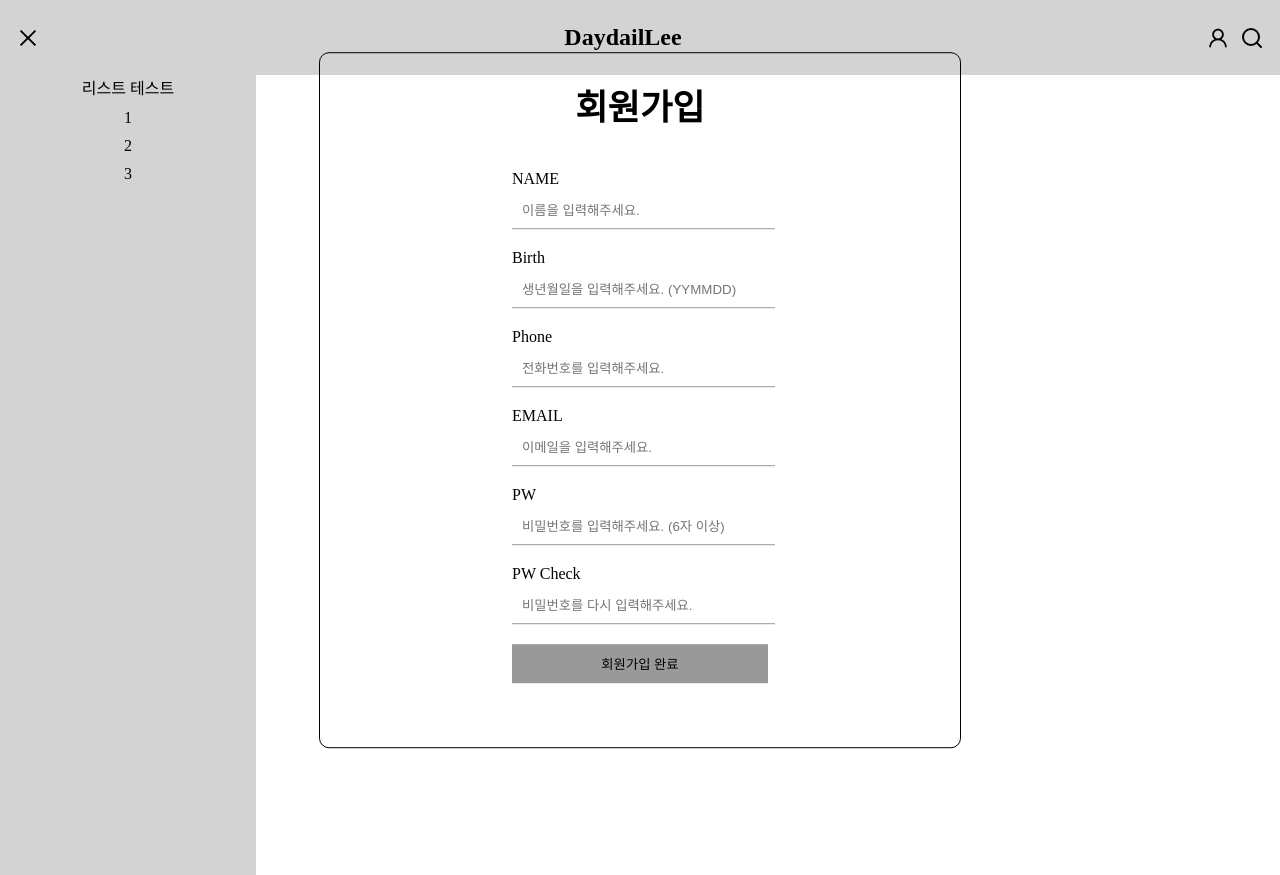
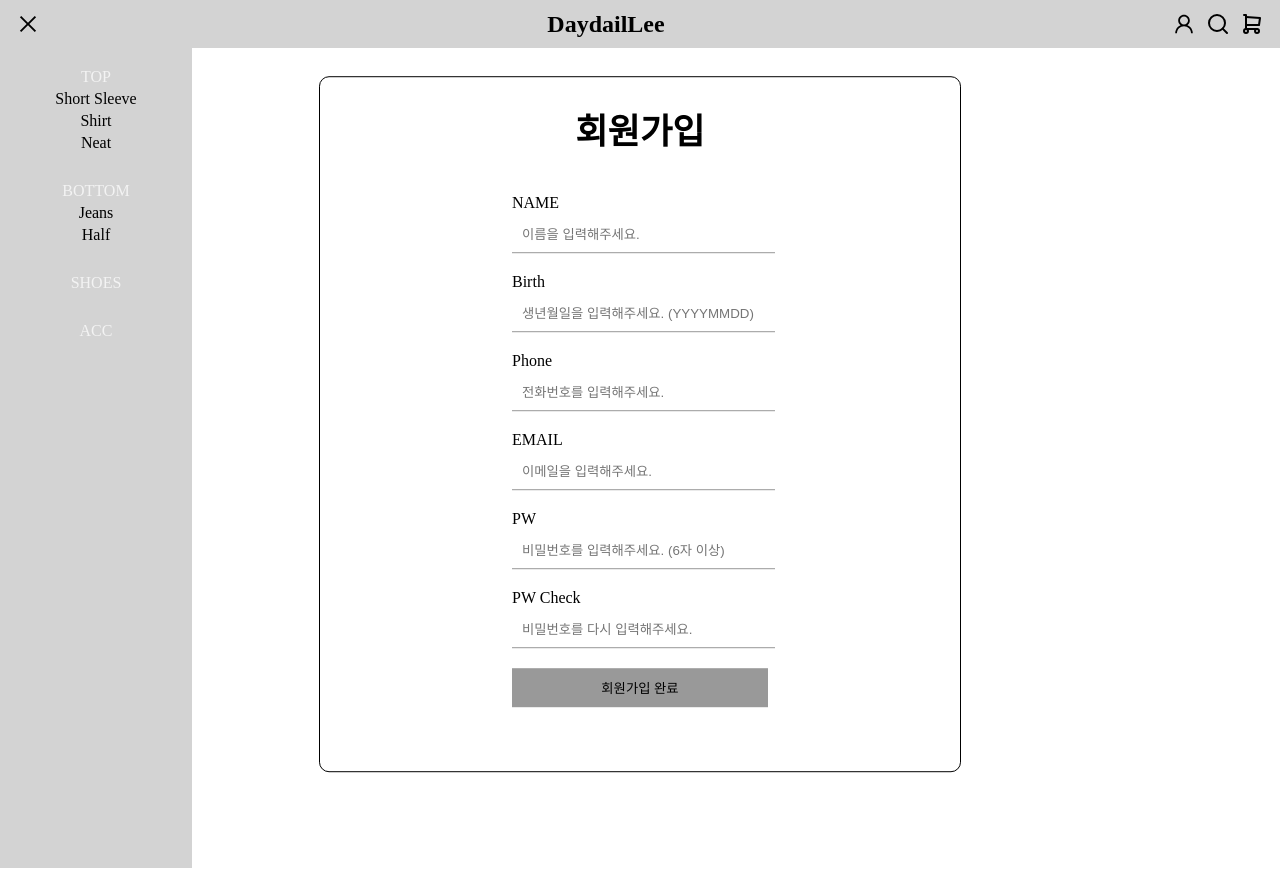
Before and after one commit to SeongBinBin/DaydailLee, a React (Create React App) app: page /register in a window 1280 px wide. Both pictures are taken after a click on the icon 28 px from the left and 37 px from the top of the page. Built offline with nearby package versions, Linux system fonts and the light colour scheme; a web font is replaced by a local one.

Commit message:
autologin update

```diff
--- a/src/App.css
+++ b/src/App.css
@@ -11,3 +11,7 @@
   font-size: 1rem;
   position: relative;
 }
+
+p{
+  margin: 0;
+}
--- a/src/App.js
+++ b/src/App.js
@@ -3,14 +3,15 @@ import './App.css';
 import { BrowserRouter as Router, Route, Routes } from 'react-router-dom';
 import Header from './Components/Header/Header'
 import Register from './Pages/Register/Register';
+import MainPage from './Pages/MainPage/MainPage';
 
 function App() {
   return (
     <Router>
       <div className="App">
-        {/* <Header /> */}
+        <Header />
         <Routes>
-          <Route path="/DaydailLee" element={<Header />} />
+          <Route path="/DaydailLee" element={<MainPage />} />
           <Route path='/register' element={<Register />}/>
         </Routes>
       </div>
--- a/src/Components/Header/Header.css
+++ b/src/Components/Header/Header.css
@@ -10,6 +10,7 @@
     align-items: center;
     justify-content: space-between;
     padding: 0 1rem;
+    height: 6vh;
 }
 
 .header_logo{
@@ -34,12 +35,22 @@
 .list_area{
     position: absolute;
     height: 100vh;
-    width: 20%;
+    width: 15%;
     background-color: lightgray;
     display: flex;
     flex-direction: column;
-    gap: 10px;
+    gap: 30px;
+    padding-top: 20px;
 }
+.list_detail_area{
+    display: flex;
+    flex-direction: column;
+    gap: 4px;
+}
+.list_detail_area p{
+    color: #F3F3F3;
+}
+
 .list_area span{
     cursor: pointer;
 }
@@ -91,6 +102,22 @@
     width: 85%;
     background-color: lightgray;
 }
+
+.auto_login_area{
+    width: 60%;
+    display: flex;
+    align-items: center;
+    gap: 5px;
+}
+.auto_login_checkbox {
+    margin: 0;
+    cursor: pointer;
+    width: 15px;
+    height: 15px;
+}
+.auto_login{
+    font-size: .8rem;
+}
 .login_btn{
     width: 60%;
     height: 30px;
--- a/src/Components/Header/Header.js
+++ b/src/Components/Header/Header.js
@@ -1,14 +1,31 @@
-import React, {useState} from "react";
+import React, {useState, useEffect} from "react";
 import './Header.css'
-import { Link, useNavigate } from 'react-router-dom';
+import { useNavigate } from 'react-router-dom';
 import { AiOutlineMenu, AiOutlineClose, AiOutlineUser, AiOutlineLock, } from "react-icons/ai";
 import { FiSearch } from "react-icons/fi";
+import { TbShoppingCart } from "react-icons/tb";
+import { signInWithEmailAndPassword } from "firebase/auth";
+import { doc, getDoc } from "firebase/firestore";
+import { auth, db } from "../../firebase";
 
 function Header() {
-    const [clickList, setClickList] = useState(false)
-    const [clickUser, setClickUser] = useState(false)
+    const [clickList, setClickList] = useState(false);
+    const [clickUser, setClickUser] = useState(false);
+    const [email, setEmail] = useState("");
+    const [password, setPassword] = useState("");
+    const [loginSuccess, setLoginSuccess] = useState(false);
+    const [userName, setUserName] = useState("");
+    const [autoLogin, setAutoLogin] = useState(false)
 
     const navigate = useNavigate()
+
+    useEffect(() => {
+        const storedUser = localStorage.getItem('autoLoginUser')
+        if(storedUser){
+            const {email, password} = JSON.parse(storedUser)
+            handleLogin(email, password, true)
+        }
+    }, [])
 
     function listClick(){
         setClickList(!clickList)
@@ -16,10 +33,62 @@ function Header() {
 
     function userClick(){
         setClickUser(!clickUser)
+        setEmail('')
+        setPassword('')
     }
 
     function gotoHome(){
         navigate('/DaydailLee')
+        setClickUser(false)
+    }
+
+    function gotoRegister(){
+        navigate('/register')
+        setClickUser(false)
+    }
+
+    const handleLogin = async(loginEmail = email, loginPassword = password, fromLocalStorage = false) => {
+        try{
+            const userCredential = await signInWithEmailAndPassword(auth, loginEmail, loginPassword)
+            const user = userCredential.user
+            setLoginSuccess(true)
+
+            const userDoc = await getDoc(doc(db, 'users', user.uid));
+            setUserName(userDoc.data().name);
+
+            setEmail('')
+            setPassword('')
+
+            if(autoLogin && !fromLocalStorage){
+                localStorage.setItem('autoLoginUser', JSON.stringify({email: loginEmail, password: loginPassword}))
+            }
+        }catch(error){
+            console.error("Error logging in : ", error)
+            switch (error.code) {
+                case 'auth/user-not-found':
+                    alert('가입되지 않은 회원이거나,\n이메일 및 비밀번호가 올바르지 않습니다.');
+                    break;
+                case 'auth/wrong-password':
+                    alert('가입되지 않은 회원이거나,\n이메일 및 비밀번호가 올바르지 않습니다.');
+                    break;
+                case 'auth/invalid-email':
+                    alert('가입되지 않은 회원이거나,\n이메일 및 비밀번호가 올바르지 않습니다.');
+                    break;
+                case 'auth/user-disabled':
+                    alert('비활성화된 계정입니다.');
+                    break;
+                default:
+                    alert('알 수 없는 오류가 발생했습니다.\n고객센터로 문의해 주시기 바랍니다.')
+            }
+        }
+    }
+
+    function handleLogout(){
+        auth.signOut();
+        setLoginSuccess(false);
+        setUserName("");
+        localStorage.removeItem('autoLoginUser')
+        alert('로그아웃되었습니다.')
     }
 
     return(
@@ -37,43 +106,89 @@ function Header() {
                 <div className="header_icon_group">
                     <AiOutlineUser className="header_icon" onClick={userClick}/>
                     <FiSearch className="header_icon"/>
+                    <TbShoppingCart className="header_icon"/>
                 </div>
             </div>
             {clickList && (
                 <div className="list_area">
-                    <span>리스트 테스트</span>
-                    <span>1</span>
-                    <span>2</span>
-                    <span>3</span>
+                    <div className="list_detail_area">
+                        <p>TOP</p>
+                        <span>Short Sleeve</span>
+                        <span>Shirt</span>
+                        <span>Neat</span>
+                    </div>
+                    <div className="list_detail_area">
+                        <p>BOTTOM</p>
+                        <span>Jeans</span>
+                        <span>Half</span>
+                    </div>
+                    <div className="list_detail_area">
+                        <p>SHOES</p>
+                    </div>
+                    <div className="list_detail_area">
+                        <p>ACC</p>
+                    </div>
                 </div>
             )}
 
             {clickUser && (
                 <div className="user_area">
+                    {loginSuccess ? (
+                        <div className="login_area">
+                            <span>{userName}님 환영합니다!</span>
+                            <div style={{display: "flex", gap: '20px'}}>
+                                <span>마이페이지</span>
+                                <span>주문확인</span>
+                            </div>
+                            <button
+                                className="login_btn"
+                                onClick={handleLogout}
+                            >로그아웃</button>
+                        </div>
+                    ): (
                         <div className="login_area">
                             <span className="login_title">DaydailLee Login</span>
                             <div className="login_input_area">
                                 <AiOutlineUser className="login_icon"/>
                                 <input
-                                placeholder="아이디를 입력해주세요."
+                                    placeholder="이메일을 입력해주세요."
+                                    value={email}
+                                    onChange={(e) => setEmail(e.target.value)}
                                 />
                             </div>
                             <div className="login_input_area">
                                 <AiOutlineLock className="login_icon"/>
                                 <input
                                     placeholder="비밀번호를 입력해주세요."
+                                    type="password"
+                                    value={password}
+                                    onChange={(e) => setPassword(e.target.value)}
                                 />
                             </div>
-                        <button className="login_btn">LOGIN</button>
+                            <div className="auto_login_area">
+                                <input
+                                    type="checkbox"
+                                    className="auto_login_checkbox"
+                                    id="autoLoginCheckbox"
+                                    checked={autoLogin}
+                                    onChange={(e) => setAutoLogin(e.target.checked)}
+                                />
+                                <label htmlFor="autoLoginCheckbox" className="auto_login">자동로그인</label>
+                            </div>
+                            <button
+                                className="login_btn"
+                                onClick={() => handleLogin()}
+                            >LOGIN</button>
                             <div className="register_area">
                                 <div>
-                                <Link to='/register' style={{textDecoration: 'none', color: '#000'}}><span>회원가입</span></Link>
+                                    <span onClick={gotoRegister}>회원가입</span>
                                 </div>
                                 <div>
                                     <span>아이디 / 비밀번호 찾기</span>
                                 </div>
                             </div>
                         </div>
+                    )}
                 </div>
             )}
         </div>
--- /dev/null
+++ b/src/Pages/MainPage/MainPage.js
@@ -0,0 +1,10 @@
+import React from "react";
+
+function MainPage() {
+    return(
+        <div className="MainPage_container">
+            <p>메인페이지</p>
+        </div>
+    )
+}
+export default MainPage
--- a/src/Pages/Register/Register.js
+++ b/src/Pages/Register/Register.js
@@ -1,10 +1,9 @@
 import React, {useState, useEffect} from "react";
 import './Register.css'
-import { collection, doc, setDoc, serverTimestamp } from "firebase/firestore";
-import { createUserWithEmailAndPassword, getAuth } from "firebase/auth";
+import { doc, setDoc, serverTimestamp } from "firebase/firestore";
+import { createUserWithEmailAndPassword } from "firebase/auth";
 import { useNavigate } from 'react-router-dom';
 import { db, auth } from "../../firebase";
-import Header from '../../Components/Header/Header'
 
 function Register() {
     const [name, setName] = useState("");
@@ -39,9 +38,9 @@ function Register() {
     const registerDone = async () => {
         if(password !== confirmPassword){
             alert('비밀번호가 일치하지 않습니다.')
-            return;
-        }
-
+        }else if(birth.length !== 8 || !['19', '20'].includes(birth.slice(0, 2))){
+            alert('생년월일 형식을 다시 확인해주세요.')
+        }else{
             try{
                 const addUser = await createUserWithEmailAndPassword(auth, email, password)
                 const user = addUser.user;
@@ -50,7 +49,7 @@ function Register() {
 
                 await setDoc(doc(db, 'users', user.uid), {
                     name: name,
-                birth: birth,
+                    birth: Number(birth),
                     phone: phone,
                     email: email,
                     createdAt: createdAt,
@@ -61,6 +60,7 @@ function Register() {
             }catch(error){
                 console.error('Error registering user : ', error)
                 alert(getErrorMessage(error.code))
+            }
         }
     }
 
@@ -80,7 +80,6 @@ function Register() {
 
     return(
         <div className="register_container">
-            <Header />
             <div className="register_box">
                 <span className="register_title">회원가입</span>
                 <div className="register_input_area">
@@ -94,10 +93,10 @@ function Register() {
                 <div className="register_input_area">
                     <span>Birth</span>
                     <input
-                        placeholder="생년월일을 입력해주세요. (YYMMDD)"
+                        placeholder="생년월일을 입력해주세요. (YYYYMMDD)"
                         value={birth}
                         onChange={handleBirthInput}
-                        maxLength={6}
+                        maxLength={8}
                     />
                 </div>
                 <div className="register_input_area">
@@ -120,6 +119,7 @@ function Register() {
                     <span>PW</span>
                     <input
                         placeholder="비밀번호를 입력해주세요. (6자 이상)"
+                        type="password"
                         value={password}
                         onChange={(e) => setPassword(e.target.value)}
                     />
@@ -133,6 +133,7 @@ function Register() {
                     </div>
                     <input
                         placeholder="비밀번호를 다시 입력해주세요."
+                        type="password"
                         value={confirmPassword}
                         onChange={(e) => setConfirmPassword(e.target.value)}
                     />
```
Also changed, not shown: src/Pages/MainPage/MainPage.css (added). Lines whose indentation alone changed are shown as unchanged.
